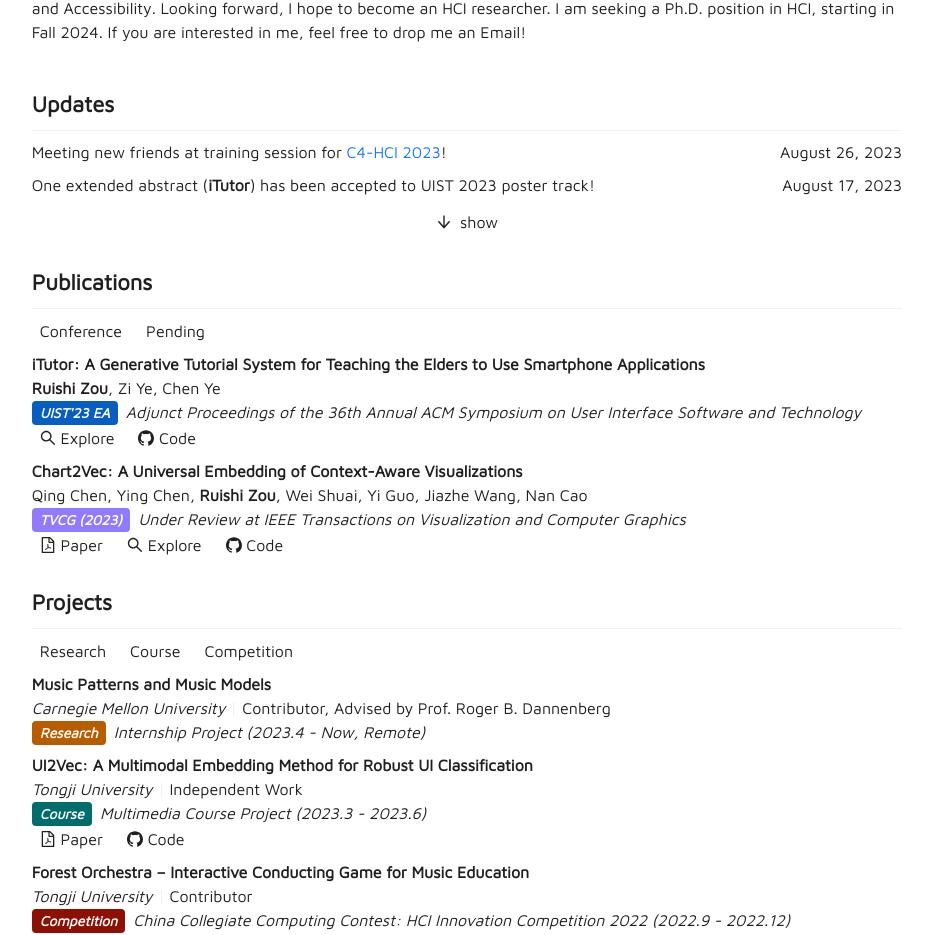
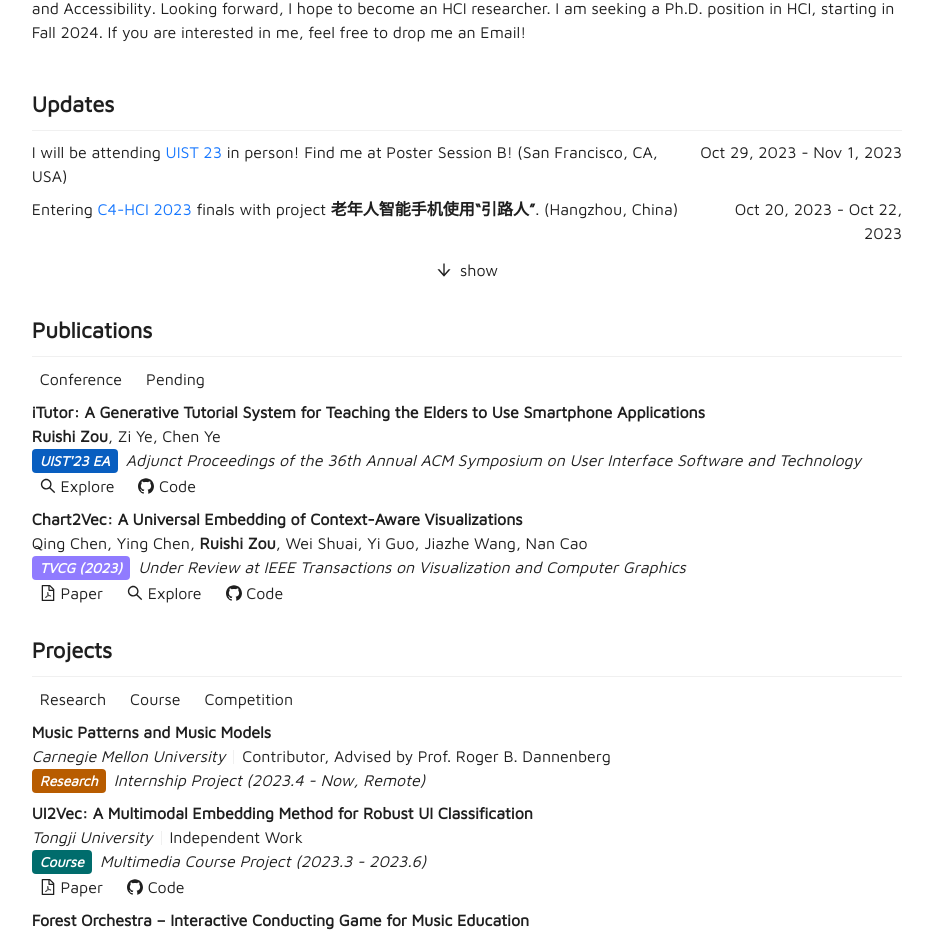
Before and after one commit to Motion115/academic-homepage-react, a React (Create React App) app: page / in a window 1280 px wide. Shown: the part 638-1573 px from the top of the page, without its empty margins (173-1105 px from the left). Built offline with nearby package versions, Linux system fonts and the light colour scheme.

Commit message:
update: 231015

```diff
--- a/public/index.html
+++ b/public/index.html
@@ -2,6 +2,7 @@
 <html lang="en">
   <head>
     <meta charset="utf-8" />
+    <meta name="google-site-verification" content="r_tCc9-gtVdUPd7rKbdNP67z6DElOuhFoWLdCkVeJ60" />
     <link rel="icon" href="%PUBLIC_URL%/favicon.ico" />
     <meta name="viewport" content="width=device-width, initial-scale=1" />
     <meta name="theme-color" content="#000000" />
--- a/src/App.tsx
+++ b/src/App.tsx
@@ -41,7 +41,7 @@
         </Header>
         <Routing></Routing>
         <Footer>
-          <Text>Last updated: September 2023. All Rights Reserved.</Text>
+          <Text>Last updated: October 2023. All Rights Reserved.</Text>
           <br />
           {/* <Text>
             Theme by{" "}
@@ -56,7 +56,7 @@
           <Text>
             If you like{" "}
             <a
-              href="https://github.com/Motion115/academic-homepage-react"
+              href="https://github.com/Motion115/minimal-academic-folio"
               target="_blank"
               rel="noreferrer noopener"
             >
--- a/src/drafts/projects.tsx
+++ b/src/drafts/projects.tsx
@@ -24,7 +24,7 @@
     paperTitle="Forest Orchestra – Interactive Conducting Game for Music Education"
     authors={<>Contributor</>}
     venueType="Competition"
-    venueFull="China Collegiate Computing Contest: HCI Innovation Competition 2022 (2022.9 - 2022.12)"
+    venueFull="China Collegiate Computing Contest - HCI Innovation Competition 2022 (2022.9 - 2022.12)"
     awardName="Award in Creativity (top 4%)"
     affiliation="Tongji University"
   />,
@@ -32,7 +32,7 @@
     paperTitle="Data-driven Approach on Identifying Systemic Financial Risk"
     authors={<>Contributor</>}
     venueType="Research"
-    venueFull="Student Innovation Training Program"
+    venueFull="Student Innovation Training Program (2022.5 - 2023.3)"
     affiliation="Tongji University"
   />,
 ];
--- a/src/drafts/updates.tsx
+++ b/src/drafts/updates.tsx
@@ -5,7 +5,41 @@
 
 const updatesList = [
   <TimeEntry
-    startTime="August 26, 2023"
+    startTime="Oct 29, 2023"
+    endTime="Nov 1, 2023"
+    content={
+      <>
+        I will be attending{" "}
+        <a
+          href="https://programs.sigchi.org/uist/2023/program/content/127396"
+          target="blank"
+          rel="noreferrer noopener"
+        >
+          UIST 23
+        </a>{" "}
+        in person! Find me at Poster Session B! (San Francisco, CA, USA)
+      </>
+    }
+  />,
+  <TimeEntry
+    startTime="Oct 20, 2023"
+    endTime="Oct 22, 2023"
+    content={
+      <>
+        Entering{" "}
+        <a
+          href="http://hci.oppo.com/"
+          target="_blank"
+          rel="noreferrer noopener"
+        >
+          C4-HCI 2023
+        </a>{" "}
+        finals with project <b>老年人智能手机使用“引路人”</b>. (Hangzhou, China)
+      </>
+    }
+  />,
+  <TimeEntry
+    startTime="Aug 26, 2023"
     content={
       <>
         Meeting new friends at training session for{" "}
@@ -16,12 +50,12 @@
         >
           C4-HCI 2023
         </a>
-        !
+        ! (Shenzhen, China)
       </>
     }
   />,
   <TimeEntry
-    startTime="August 17, 2023"
+    startTime="Aug 17, 2023"
     content={
       <>
         One extended abstract (<b>iTutor</b>) has been accepted to UIST 2023
```
